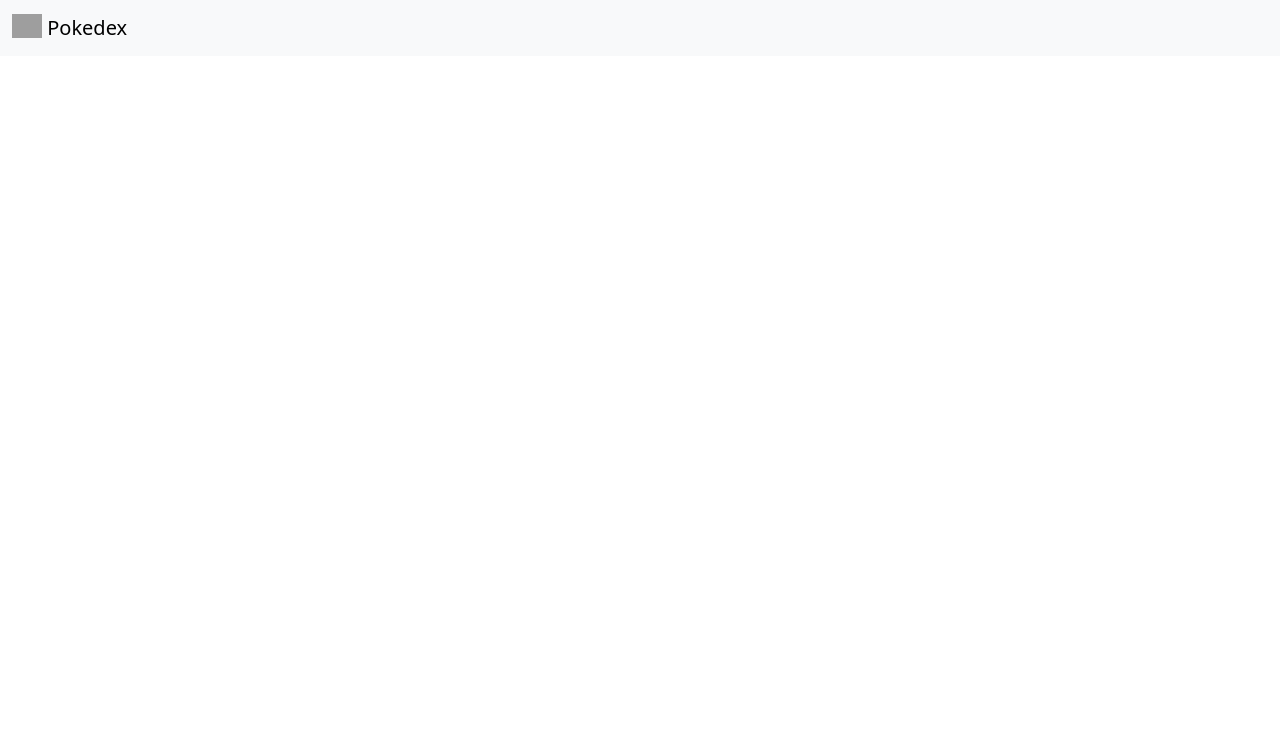
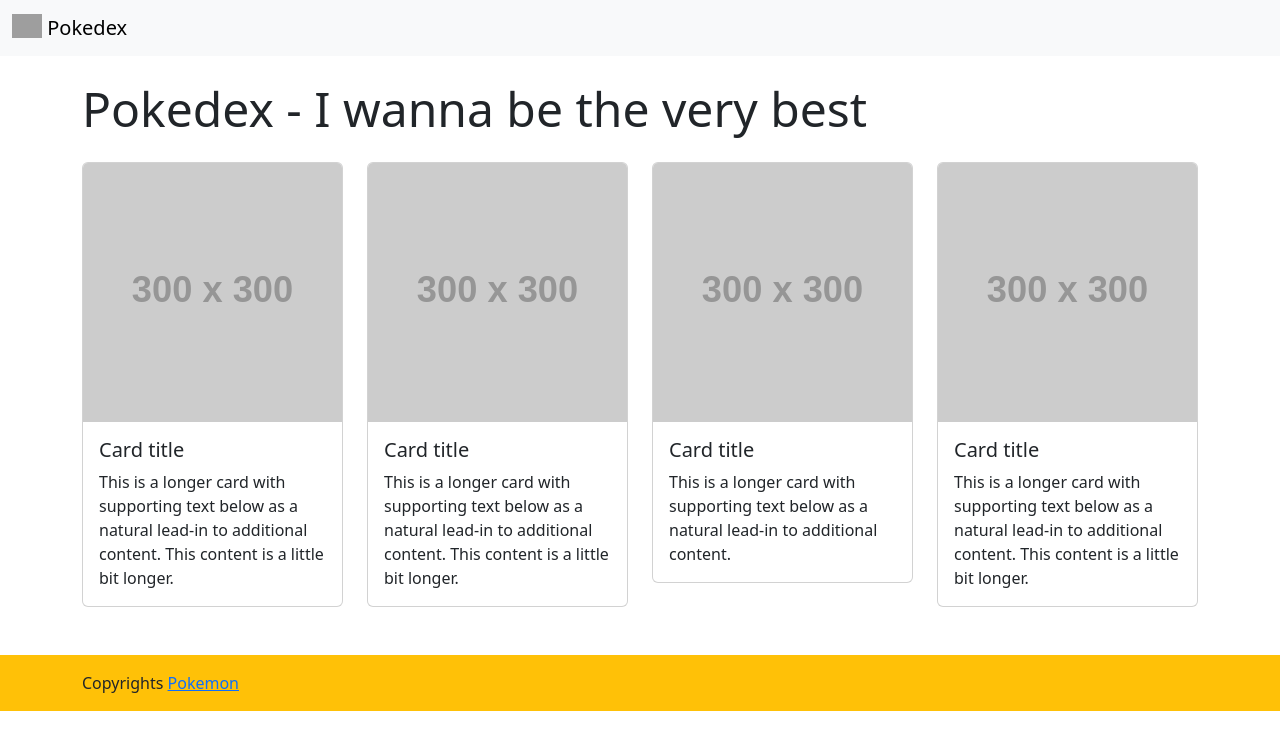
Before and after one commit to HarshGit1824/Pokedex, a website: page src/index.html in a window 1280 px wide. Drawn offline with nearby package versions, Linux system fonts and the light colour scheme; grey boxes are pictures that could not be loaded; placeholder pictures from the web are drawn by us.

Commit message:
UI Complete

```diff
--- a/src/index.html
+++ b/src/index.html
@@ -27,5 +27,87 @@
         </a>
       </div>
     </nav>
+    <!-- Main -->
+    <main class="container">
+      <h1 class="display-5 my-4">Pokedex - I wanna be the very best</h1>
+
+      <!-- Cards Row -->
+      <div class="row row-cols-1 row-cols-md-3 row-cols-lg-4 g-4">
+        <div class="col">
+          <div class="card">
+            <img
+              src="https://placehold.co/300"
+              class="card-img-top"
+              alt="..."
+            />
+            <div class="card-body">
+              <h5 class="card-title">Card title</h5>
+              <p class="card-text">
+                This is a longer card with supporting text below as a natural
+                lead-in to additional content. This content is a little bit
+                longer.
+              </p>
+            </div>
+          </div>
+        </div>
+        <div class="col">
+          <div class="card">
+            <img
+              src="https://placehold.co/300"
+              class="card-img-top"
+              alt="..."
+            />
+            <div class="card-body">
+              <h5 class="card-title">Card title</h5>
+              <p class="card-text">
+                This is a longer card with supporting text below as a natural
+                lead-in to additional content. This content is a little bit
+                longer.
+              </p>
+            </div>
+          </div>
+        </div>
+        <div class="col">
+          <div class="card">
+            <img
+              src="https://placehold.co/300"
+              class="card-img-top"
+              alt="..."
+            />
+            <div class="card-body">
+              <h5 class="card-title">Card title</h5>
+              <p class="card-text">
+                This is a longer card with supporting text below as a natural
+                lead-in to additional content.
+              </p>
+            </div>
+          </div>
+        </div>
+        <div class="col">
+          <div class="card">
+            <img
+              src="https://placehold.co/300"
+              class="card-img-top"
+              alt="..."
+            />
+            <div class="card-body">
+              <h5 class="card-title">Card title</h5>
+              <p class="card-text">
+                This is a longer card with supporting text below as a natural
+                lead-in to additional content. This content is a little bit
+                longer.
+              </p>
+            </div>
+          </div>
+        </div>
+      </div>
+    </main>
+
+    <!-- Footer -->
+    <footer class="mt-5 bg-warning p-3 d-flex align-items-center">
+      <p class="container mb-0">
+        Copyrights <a href="https://pokemon.com" target="_blank">Pokemon</a>
+      </p>
+    </footer>
   </body>
 </html>
```
